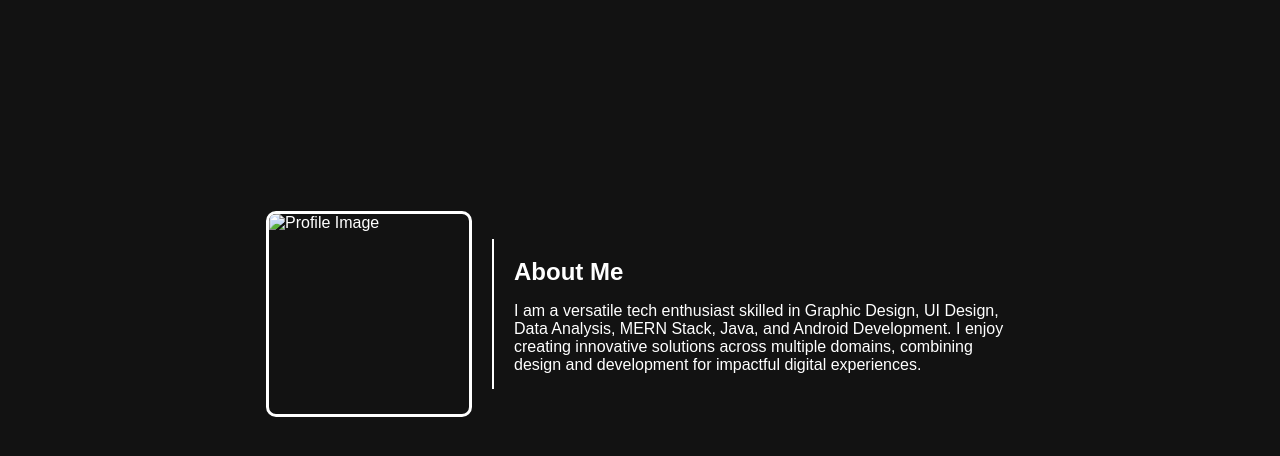
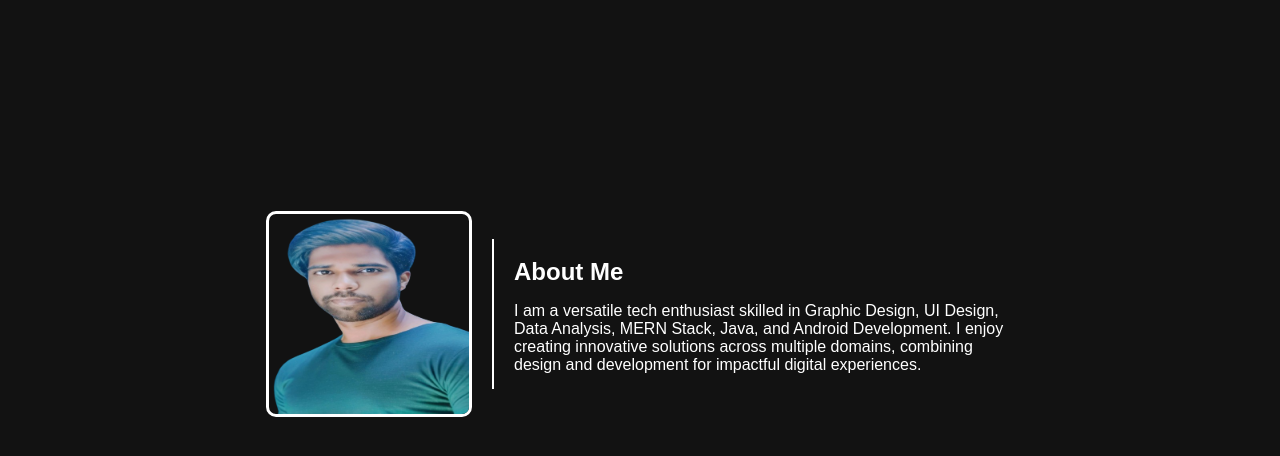
Before and after one commit to srinivasannivas/Portfolio, a plain HTML site: page index.html in a window 1280 px wide. Shown: the part 64-520 px from the top of the page. Drawn offline with Linux system fonts and the light colour scheme.

Commit message:
Update index.html

```diff
--- a/index.html
+++ b/index.html
@@ -74,7 +74,7 @@
         </div>
     </div>
     <div class="container">
-        <img class="profile-img" src="your-image.jpg" alt="Profile Image">
+        <img class="profile-img" src="image.png" alt="Profile Image">
         <div class="vertical-line"></div>
         <div class="bio">
             <h2>About Me</h2>
```
